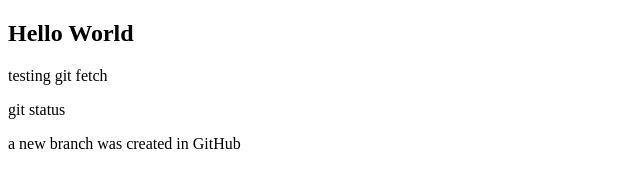
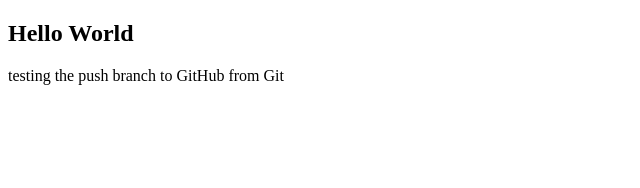
Before and after one commit to isataguchi/hello-word, a plain HTML site: page index.html in a window 1280 px wide. Shown: the whole page, without its empty margins (0-640 px from the left). Drawn offline with Linux system fonts and the light colour scheme.

Commit message:
index.html updated

```diff
--- a/index.html
+++ b/index.html
@@ -7,8 +7,6 @@
 </head>
 <body>
     <h2>Hello World</h2>
-    <p>testing git fetch</p>
-    <p>git status</p>
-    <p>a new branch was created in GitHub</p>
+    <p>testing the push branch to GitHub from Git</p>
 </body>
 </html>
```
